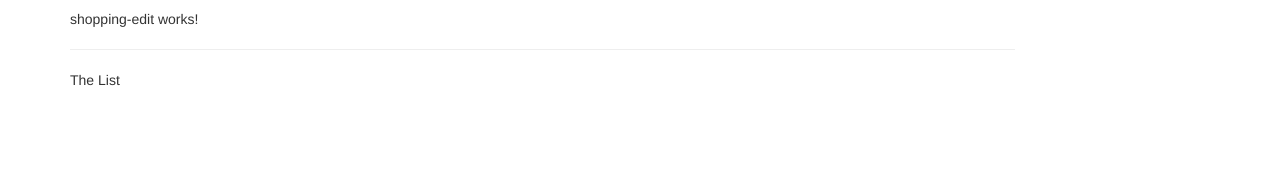
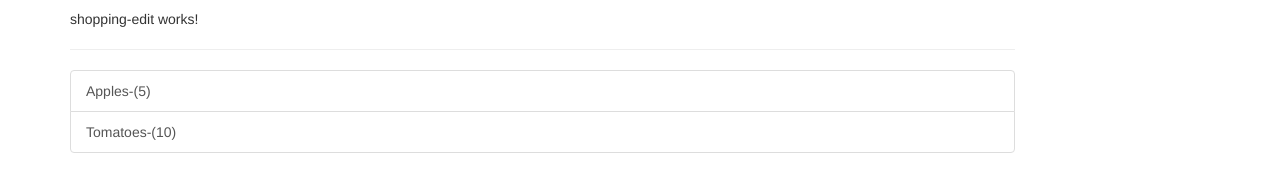
Before and after one commit to raju-nichit/Anngular5-Programmingkida, an Angular app: page / in a window 1280 px wide. Shown: the part 310-502 px from the top of the page. Built offline with nearby package versions, Linux system fonts and the light colour scheme.

Commit message:
Ingredient model created in shared folder Shopping list show code added in shopping-list component

```diff
--- /dev/null
+++ b/src/app/shared/ingredient.model.ts
@@ -0,0 +1,4 @@
+export class Ingredient {
+  constructor(public name: string, public amount: number) {
+  }
+}
--- a/src/app/shopping-list/shopping-list.component.html
+++ b/src/app/shopping-list/shopping-list.component.html
@@ -2,6 +2,10 @@
   <div class="col-xs-10">
     <app-shopping-edit></app-shopping-edit>
     <hr>
-    <p>The List</p>
+    <ul class="list-group">
+      <a class="list-group-item" style="cursor: pointer;" *ngFor="let ingredient of ingredients">
+        {{ingredient.name}}-({{ingredient.amount}})
+      </a>
+    </ul>
   </div>
 </div>
--- a/src/app/shopping-list/shopping-list.component.ts
+++ b/src/app/shopping-list/shopping-list.component.ts
@@ -1,4 +1,5 @@
-import { Component, OnInit } from '@angular/core';
+import {Component, OnInit} from '@angular/core';
+import {Ingredient} from '../shared/ingredient.model';
 
 @Component({
   selector: 'app-shopping-list',
@@ -6,8 +7,13 @@
   styleUrls: ['./shopping-list.component.css']
 })
 export class ShoppingListComponent implements OnInit {
+  ingredients: Ingredient[] = [
+    new Ingredient('Apples', 5),
+    new Ingredient('Tomatoes', 10),
+  ];
 
-  constructor() { }
+  constructor() {
+  }
 
   ngOnInit() {
   }
```
